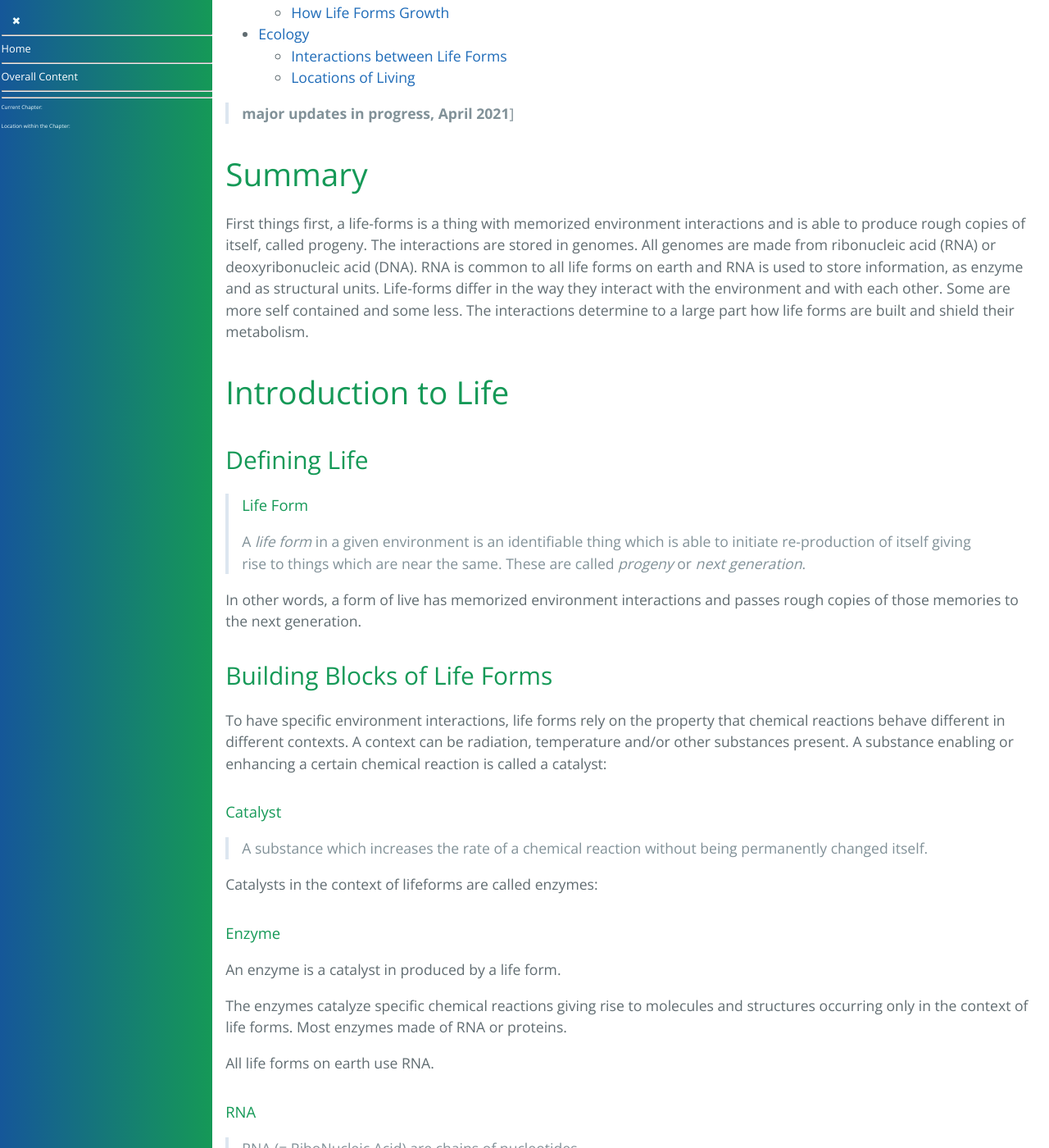
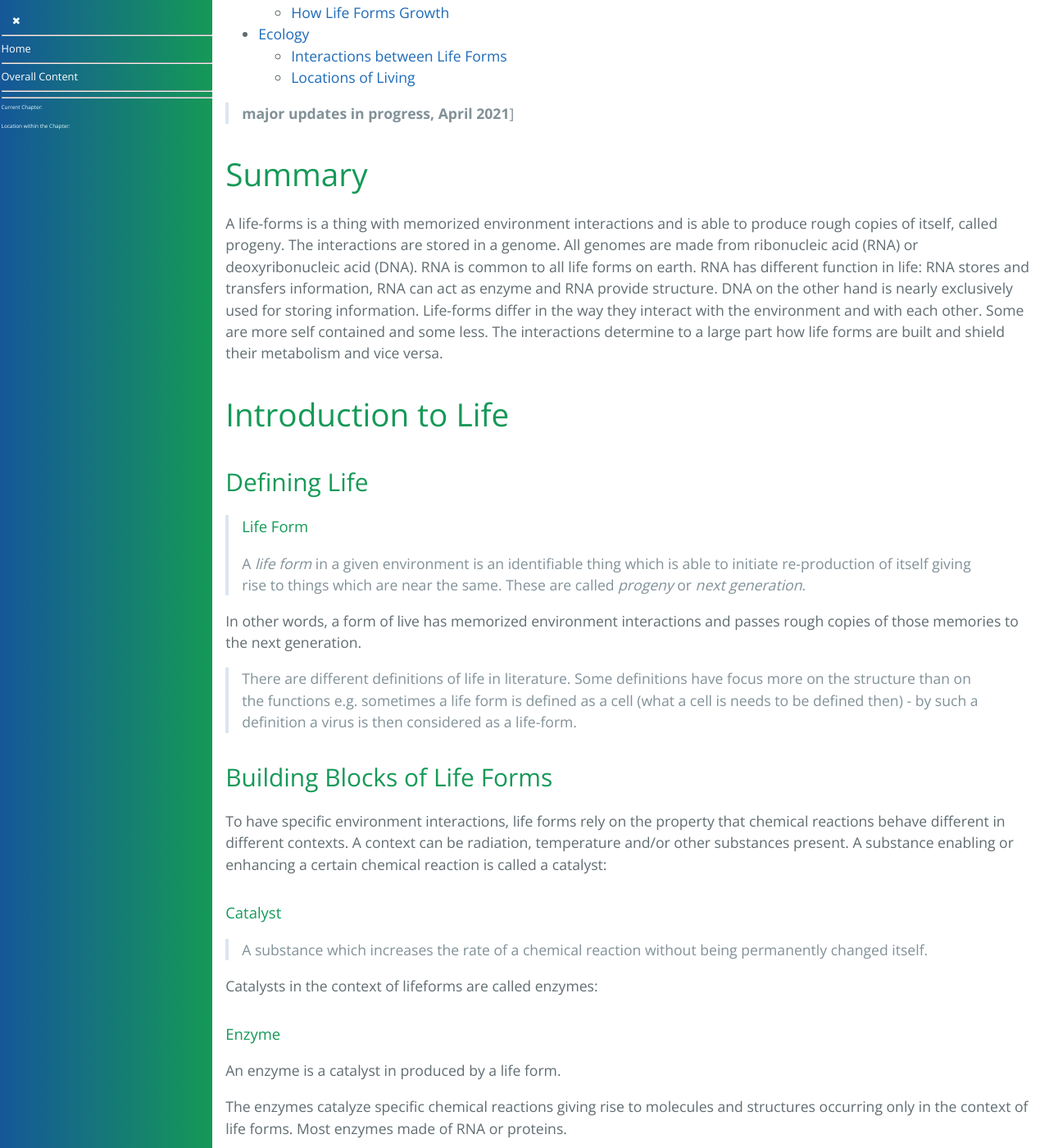
Before and after one commit to forestgrape/coronavirus, a Jekyll site: the page built from 2_biological/life-forms.md, in a window 1280 px wide and 1400 px high, scrolled down 500 px. Shown: the whole window at 82% size. Built offline with Jekyll 4.4.1, drawn with Linux system fonts in a browser that asks for light colours; our own code applies the rules of GitHub Pages for plain Markdown files.

Commit message:
formulations

```diff
--- a/2_biological/life-forms.md
+++ b/2_biological/life-forms.md
@@ -27,8 +27,11 @@ work status: 5
 
 > **major updates in progress, April 2021**]
 
+
 ## Summary
-First things first, a life-forms is a thing with memorized environment interactions and is able to produce rough copies of itself, called progeny. The interactions are stored in genomes. All genomes are made from ribonucleic acid (RNA) or deoxyribonucleic acid (DNA). RNA is common to all life forms on earth and RNA is used to store information, as enzyme and as structural units. Life-forms differ in the way they interact with the environment and with each other. Some are more self contained and some less. The interactions determine to a large part how life forms are built and shield their metabolism.
+A life-forms is a thing with memorized environment interactions and is able to produce rough copies of itself, called progeny. The interactions are stored in a genome. All genomes are made from ribonucleic acid (RNA) or deoxyribonucleic acid (DNA). RNA is common to all life forms on earth. RNA has different function in life: RNA stores and transfers information, RNA can act as enzyme and RNA provide structure. DNA on the other hand is nearly exclusively used for storing information. Life-forms differ in the way they interact with the environment and with each other. Some are more self contained and some less. The interactions determine to a large part how life forms are built and shield their metabolism and vice versa.
+
+
 
 
 ## Introduction to Life
@@ -39,6 +42,10 @@ First things first, a life-forms is a thing with memorized environment interacti
 > A *life form* in a given environment is an identifiable thing which is able to initiate re-production of itself giving rise to things which are near the same. These are called *progeny* or *next generation*.
 
 In other words, a form of live has memorized environment interactions and passes rough copies of those memories to the next generation.
+
+> There are different definitions of life in literature. Some definitions have focus more on the structure than on the functions e.g. sometimes a life form is defined as a cell (what a cell is needs to be defined then) - by such a definition a virus is then considered as a life-form.
+
+
 
 ### Building Blocks of Life Forms
 
@@ -136,6 +143,7 @@ How mRNA is processed is strictly regulated [to check, to confirm and to cite]:
 
 
 
+
 ## Memorizing Interactions
 
 ### Storage Options
@@ -157,6 +165,7 @@ Life forms memorize their machinery and structure, which in turn determine the e
     double stranded DNA:
     - very stable
     - reliable duplication possible
+
 
 
 
```
